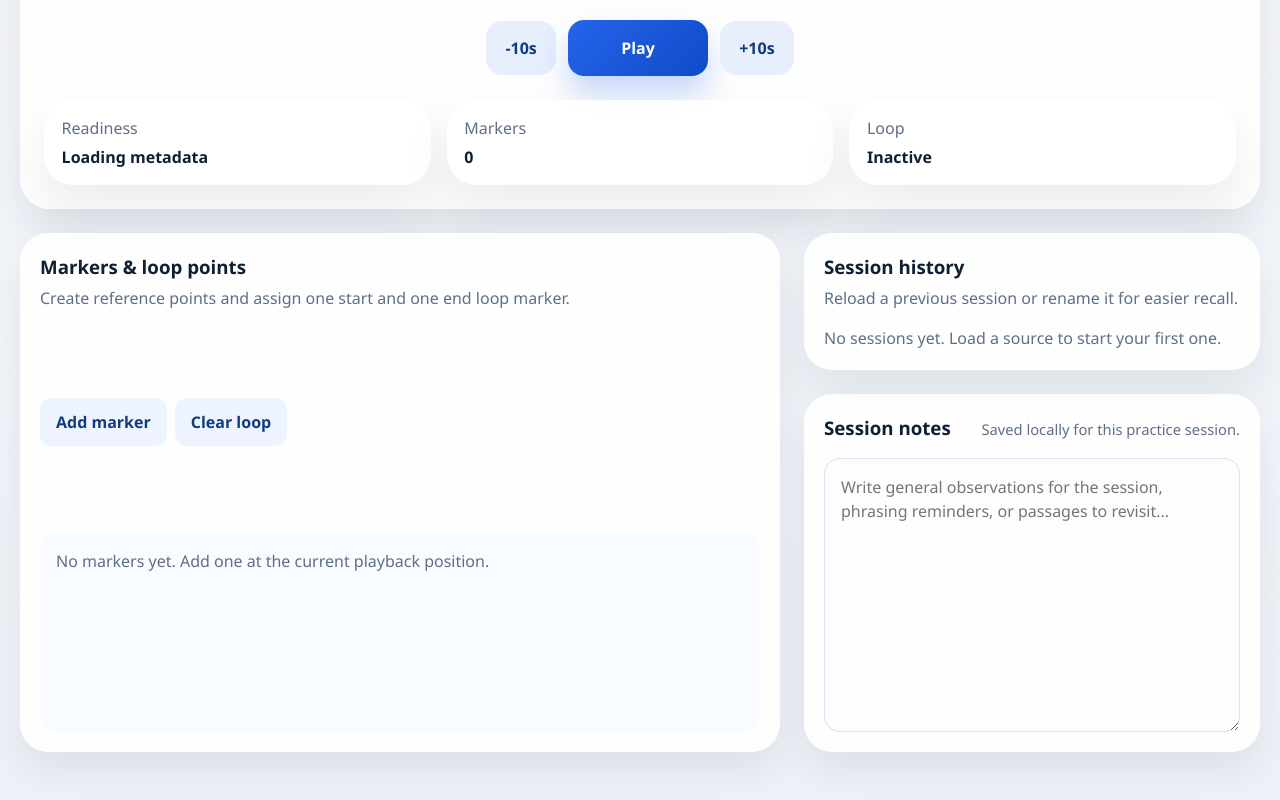
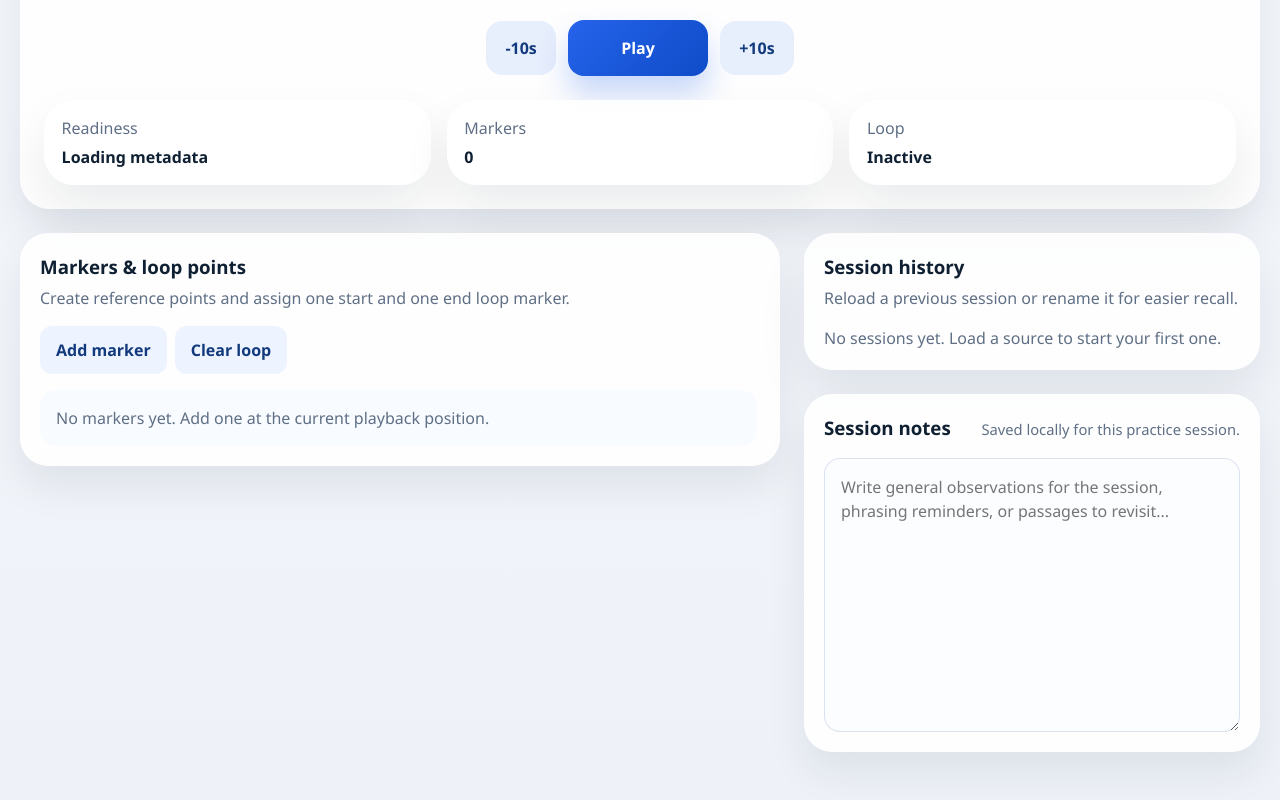
Before and after one commit to VictorAdC/curio, a React (Vite) app: page / in a window 1280 px wide. Shown: the part 422-1222 px from the top of the page. Built offline with nearby package versions, Linux system fonts and the light colour scheme.

Commit message:
Decouple practice sidebar panel layout

```diff
--- a/src/features/practice-player/components/MarkerList/MarkerList.module.css
+++ b/src/features/practice-player/components/MarkerList/MarkerList.module.css
@@ -5,6 +5,8 @@
   border-radius: 28px;
   background: rgba(255, 255, 255, 0.92);
   box-shadow: 0 20px 40px rgba(15, 23, 42, 0.08);
+  align-self: start;
+  min-width: 0;
 }
 
 .header {
@@ -50,6 +52,9 @@
 .list {
   display: grid;
   gap: 0.9rem;
+  max-height: min(72vh, 980px);
+  overflow: auto;
+  padding-right: 0.2rem;
 }
 
 .empty {
--- a/src/features/practice-player/components/SessionHistory/SessionHistory.module.css
+++ b/src/features/practice-player/components/SessionHistory/SessionHistory.module.css
@@ -5,6 +5,8 @@
   border-radius: 28px;
   background: rgba(255, 255, 255, 0.9);
   box-shadow: 0 24px 48px rgba(15, 23, 42, 0.08);
+  align-self: start;
+  min-width: 0;
 }
 
 .header {
@@ -27,6 +29,9 @@
 .list {
   display: grid;
   gap: 0.75rem;
+  max-height: min(44vh, 520px);
+  overflow: auto;
+  padding-right: 0.2rem;
 }
 
 .empty {
@@ -41,6 +46,7 @@
   border-radius: 18px;
   border: 1px solid rgba(148, 163, 184, 0.22);
   background: rgba(248, 251, 255, 0.95);
+  min-width: 0;
 }
 
 .activeItem {
@@ -64,6 +70,10 @@
   font-weight: 700;
   text-align: left;
   cursor: pointer;
+  min-width: 0;
+  overflow: hidden;
+  text-overflow: ellipsis;
+  white-space: nowrap;
 }
 
 .loadButton:hover {
@@ -95,4 +105,5 @@
   gap: 0.75rem;
   color: #5f6f85;
   font-size: 0.82rem;
+  flex-wrap: wrap;
 }
--- a/src/features/practice-player/components/SessionNotes/SessionNotes.module.css
+++ b/src/features/practice-player/components/SessionNotes/SessionNotes.module.css
@@ -5,6 +5,8 @@
   border-radius: 28px;
   background: rgba(255, 255, 255, 0.92);
   box-shadow: 0 20px 40px rgba(15, 23, 42, 0.08);
+  align-self: start;
+  min-width: 0;
 }
 
 .header {
@@ -27,6 +29,7 @@
 .textarea {
   width: 100%;
   min-height: 220px;
+  max-height: 320px;
   padding: 1rem;
   border: 1px solid rgba(49, 88, 154, 0.16);
   border-radius: 16px;
--- a/src/pages/PracticePage/PracticePage.module.css
+++ b/src/pages/PracticePage/PracticePage.module.css
@@ -274,11 +274,14 @@
   display: grid;
   gap: 1.5rem;
   grid-template-columns: minmax(0, 1.5fr) minmax(300px, 0.9fr);
+  align-items: start;
 }
 
 .sideColumn {
   display: grid;
   gap: 1.5rem;
+  align-content: start;
+  min-width: 0;
 }
 
 .error {
```
